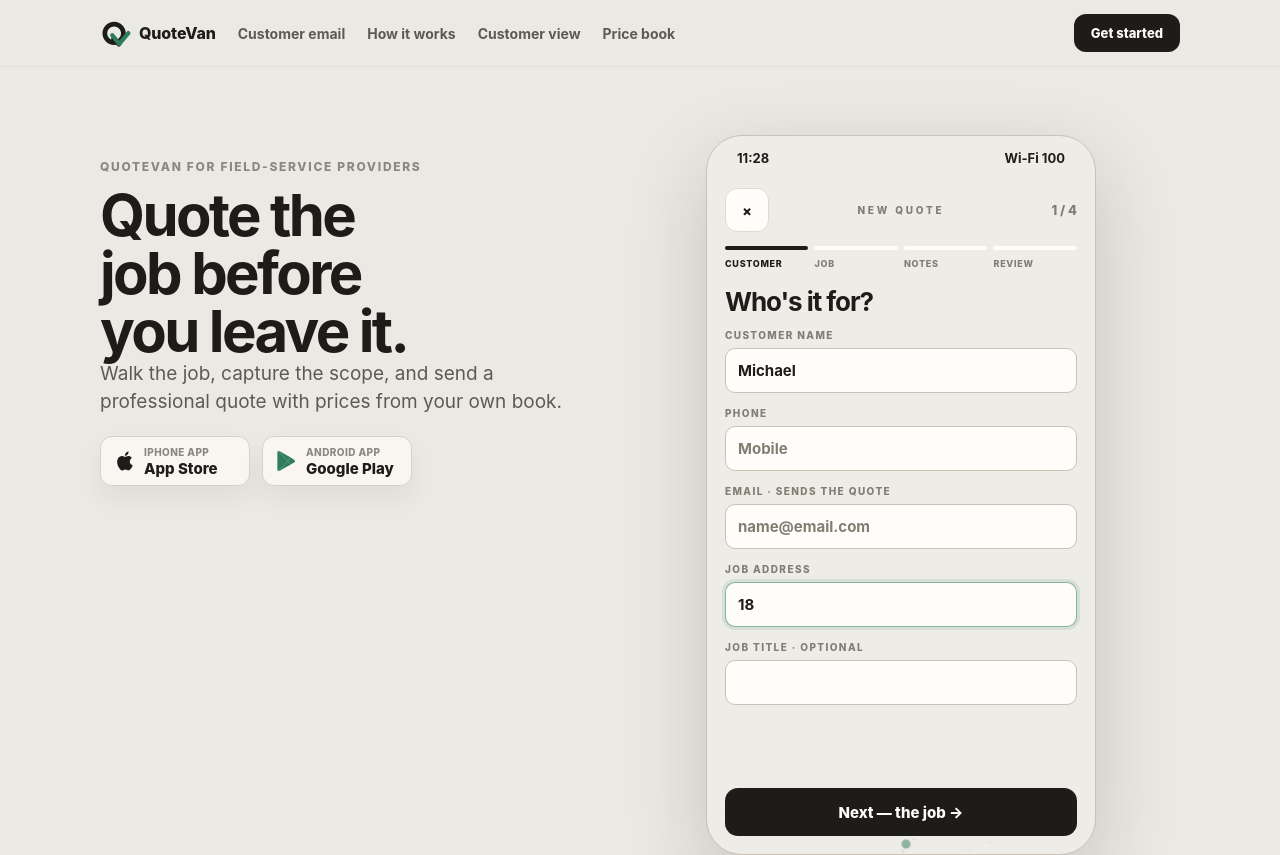
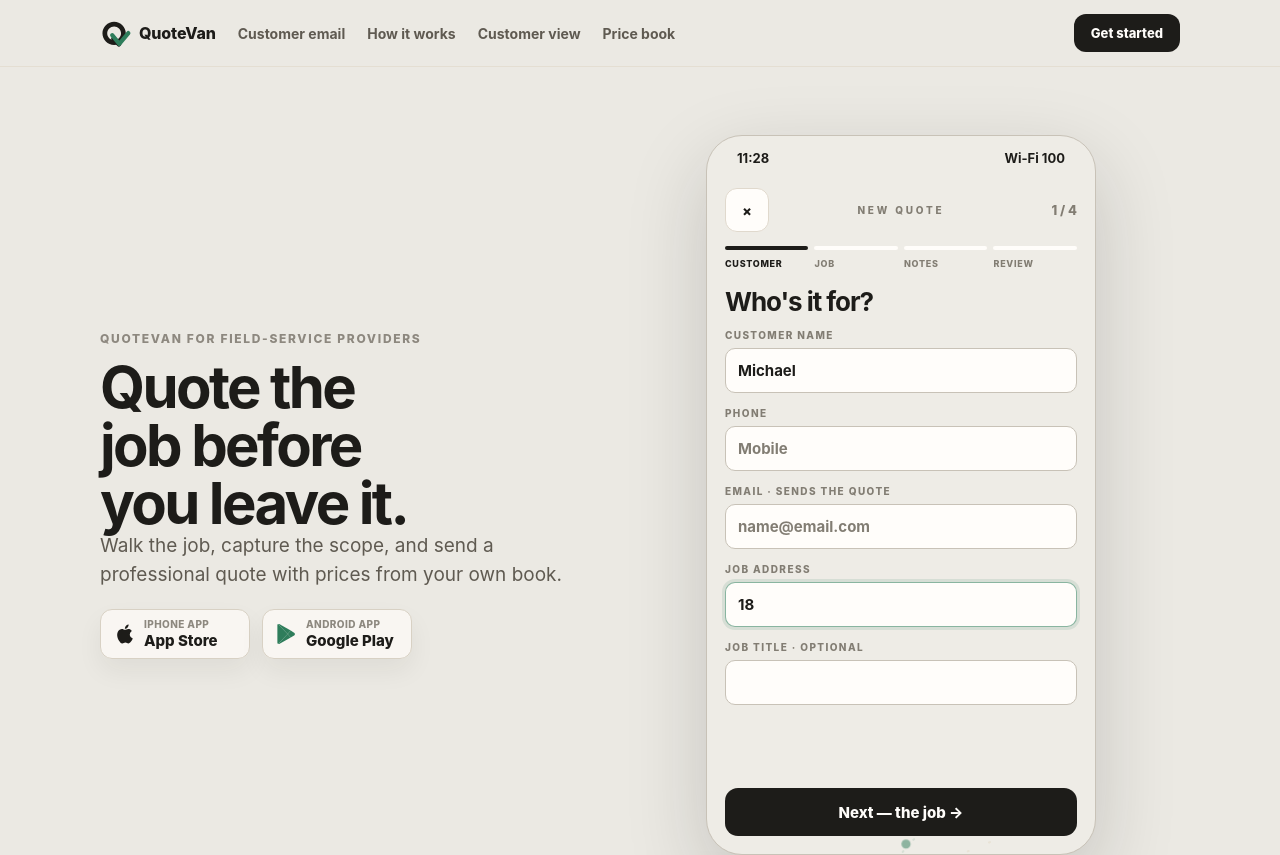
Before and after one commit to TedTes/snapquote, a React (Vite) app in the folder web/: page / in a window 1280 px wide. Shown: the top 855 px of the page. Built offline with nearby package versions, Linux system fonts and the light colour scheme; no server answers.

Commit message:
Align landing hero content

```diff
--- a/web/src/marketing/landing.css
+++ b/web/src/marketing/landing.css
@@ -1694,11 +1694,7 @@
 
   .hero {
     grid-template-columns: minmax(0, 0.86fr) minmax(360px, 1fr);
-    align-items: start;
-  }
-
-  .hero-copy {
-    padding-top: 24px;
+    align-items: center;
   }
 
   .customer-section,
```
